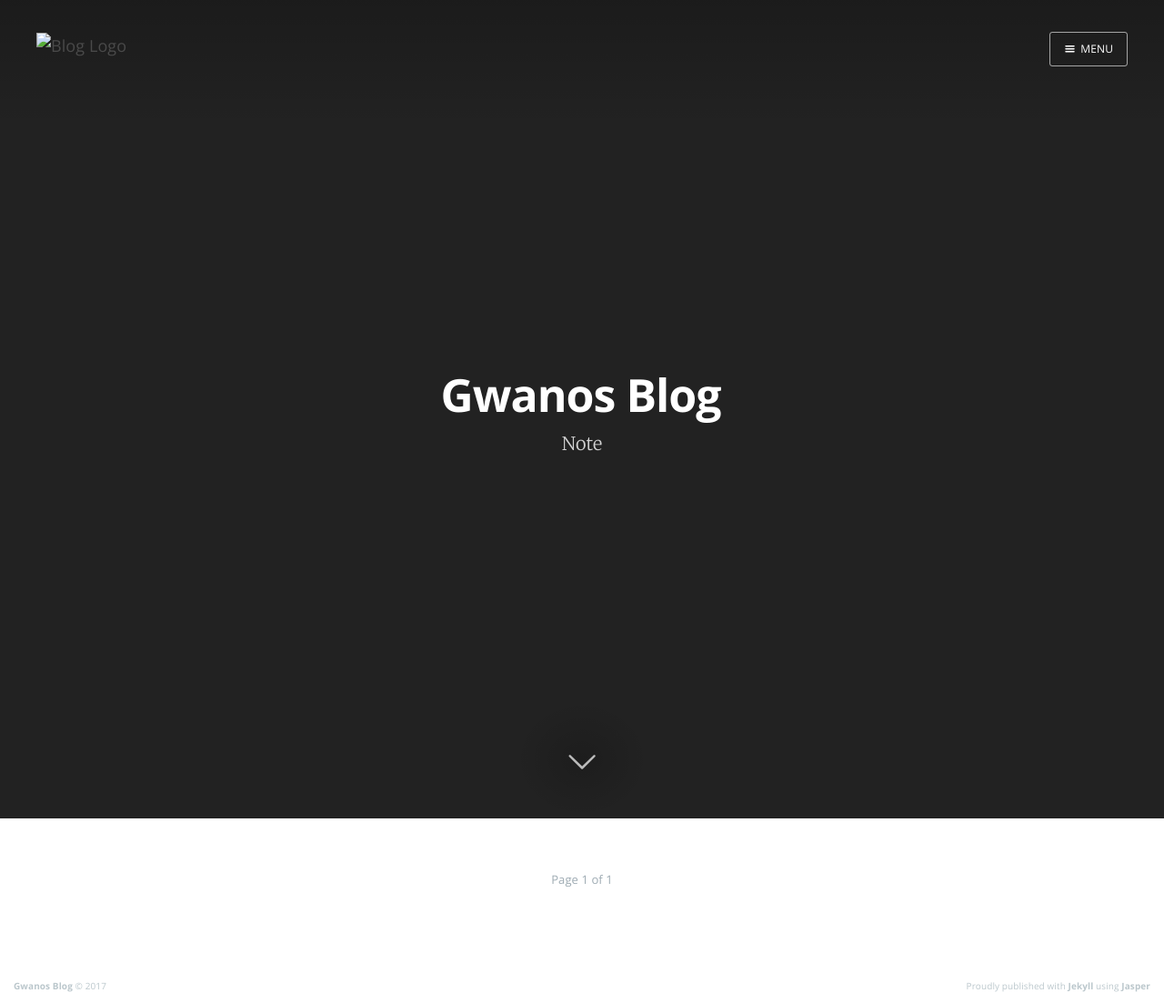
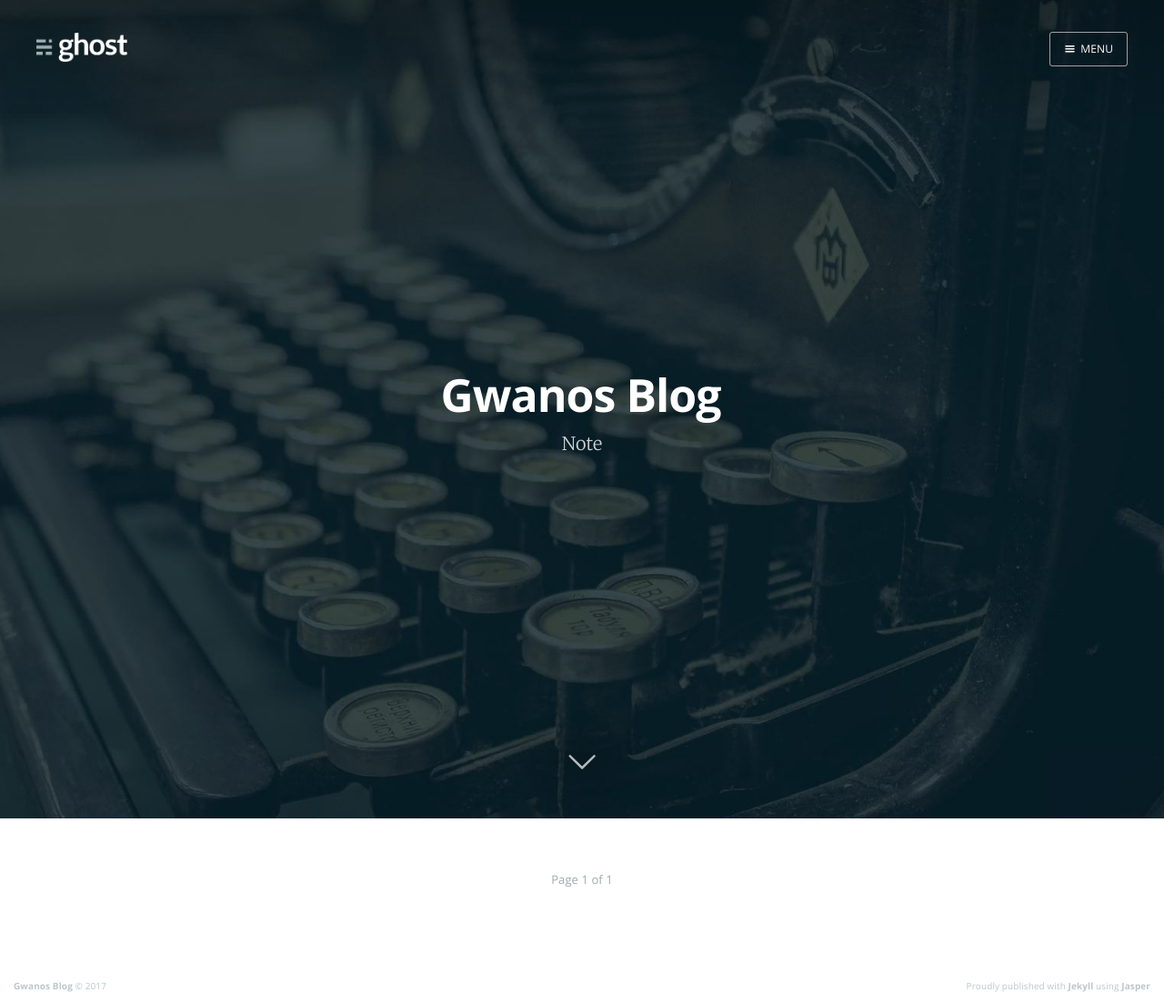
Before and after one commit to gwanos/gwanos.github.io, a Jekyll site: the page built from index.html, in a window 1280 px wide. Shown: the whole page at 91% size. Built offline with Jekyll 4.4.1, drawn with Linux system fonts in a browser that asks for light colours; nearby versions of some CDN libraries; the list of posts is cut into pages by our own code.

Commit message:
Update index.html

```diff
--- a/index.html
+++ b/index.html
@@ -12,9 +12,9 @@ current: home
 
 <!-- The big featured header  -->
 <header class="main-header {% if page.cover %}"
-        style="background-image: url({{ site.baseurl }}{{ page.cover }}) {% else %}no-cover{% endif %}">
+        style="background-image: url({{ site.baseurl }}/{{ page.cover }}) {% else %}no-cover{% endif %}">
     <nav class="main-nav overlay clearfix">
-        {% if page.logo %}<a class="blog-logo" href="{{ site.baseurl }}/"><img src="{{ site.baseurl }}{{ page.logo }}" alt="Blog Logo" /></a>{% endif %}
+        {% if page.logo %}<a class="blog-logo" href="{{ site.baseurl }}/"><img src="{{ site.baseurl }}/{{ page.logo }}" alt="Blog Logo" /></a>{% endif %}
         {% if page.navigation %}
             <a class="menu-button icon-menu" href="#"><span class="word">Menu</span></a>
         {% endif %}
```
